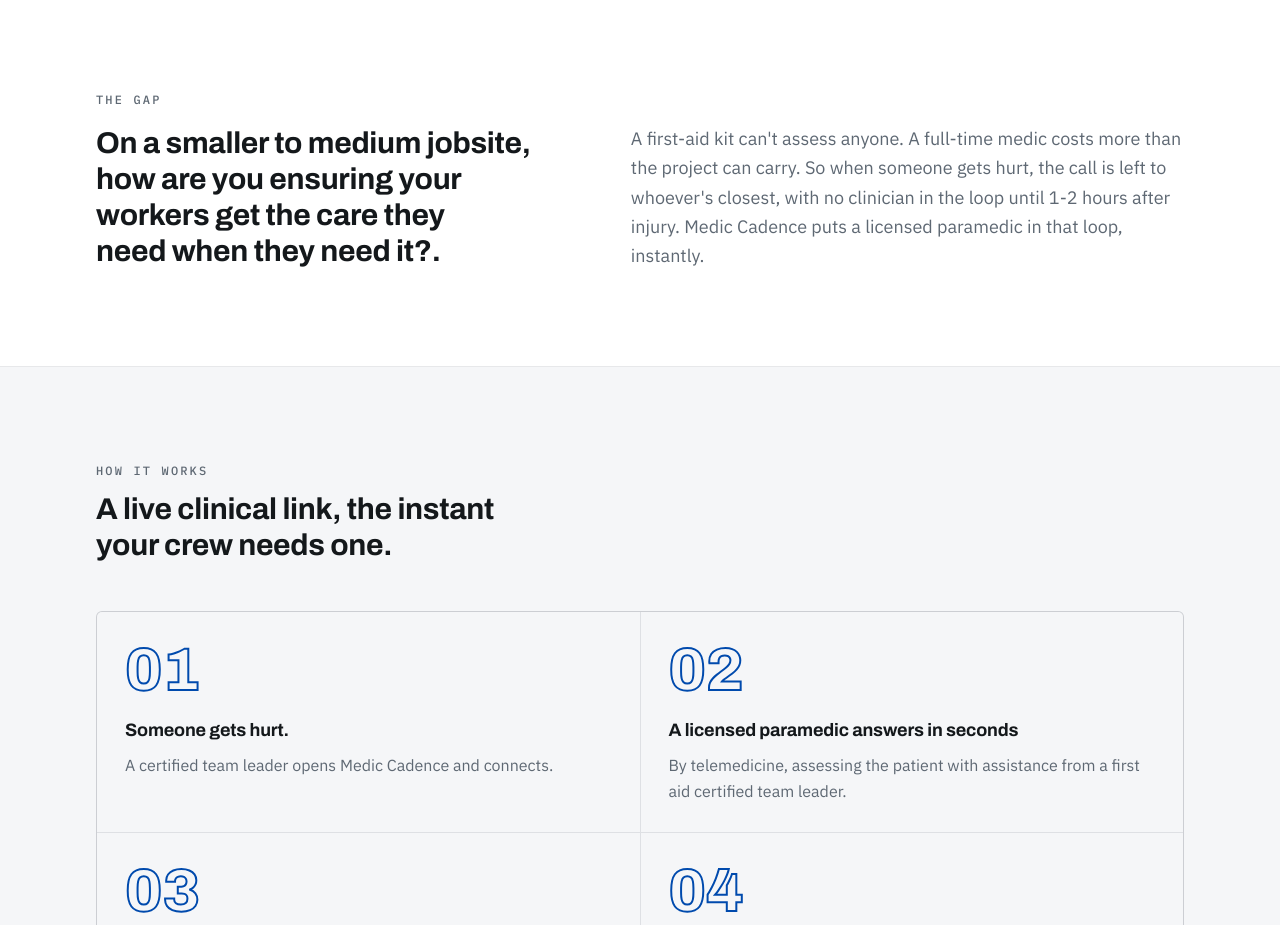
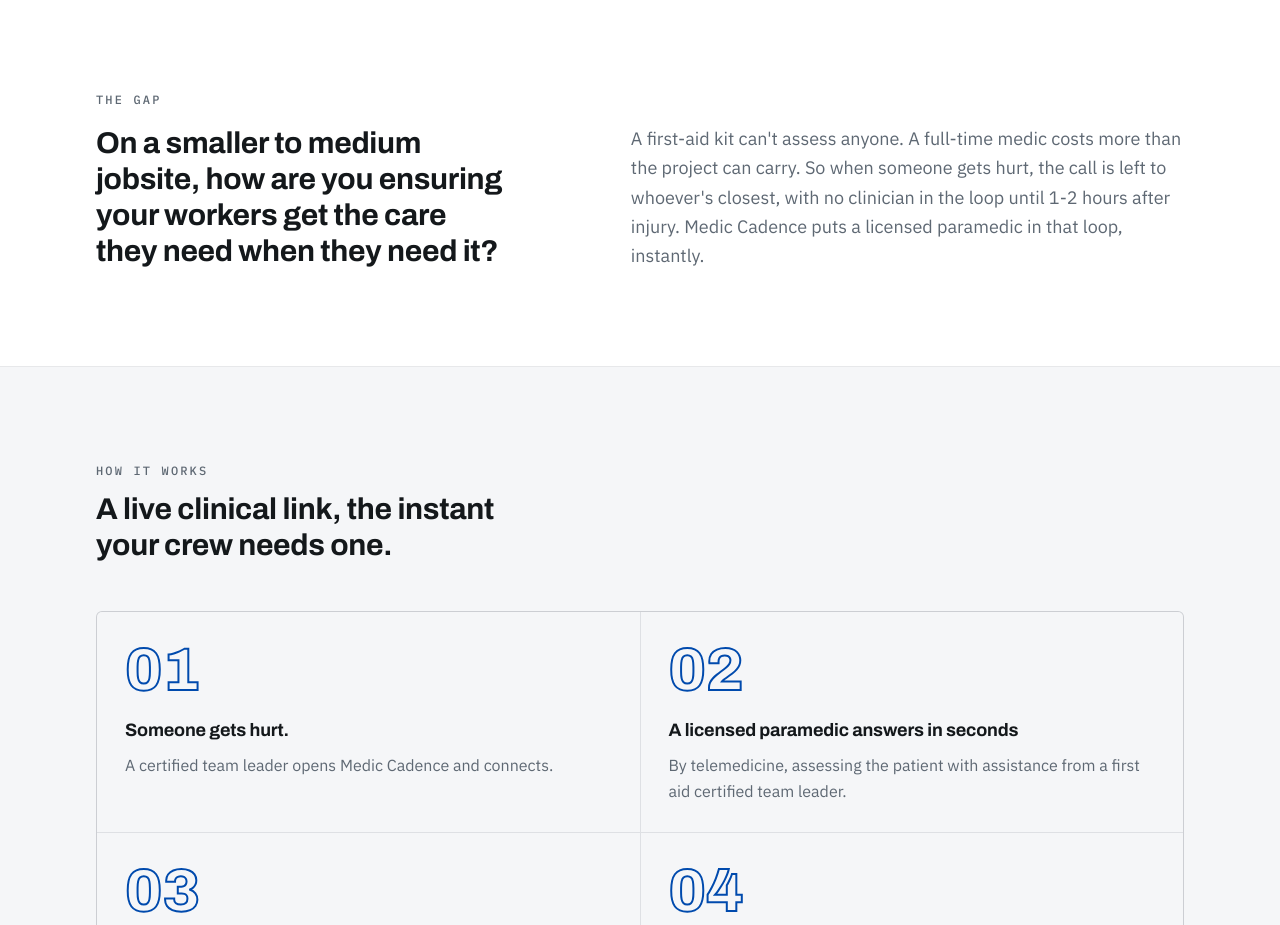
Before and after one commit to whatnewads/medixWebsite, a Next.js app: page / in a window 1280 px wide. Shown: the part 840-1765 px from the top of the page. Built offline with nearby package versions, Linux system fonts and the light colour scheme; no server answers.

Commit message:
i really hope i stop finding mistakes

```diff
--- a/src/app/page.tsx
+++ b/src/app/page.tsx
@@ -105,7 +105,7 @@
           <Eyebrow>The gap</Eyebrow>
           <div className="mt-4 grid gap-8 lg:grid-cols-[1fr_1.1fr] lg:items-center">
             <h2 className="text-2xl sm:text-3xl">
-              On a smaller to medium jobsite, how are you ensuring your workers get the care they need when they need it?.
+              On a smaller to medium jobsite, how are you ensuring your workers get the care they need when they need it?
             </h2>
             <p className="text-lg leading-relaxed text-steel">
               A first-aid kit can&apos;t assess anyone. A full-time medic costs
```
